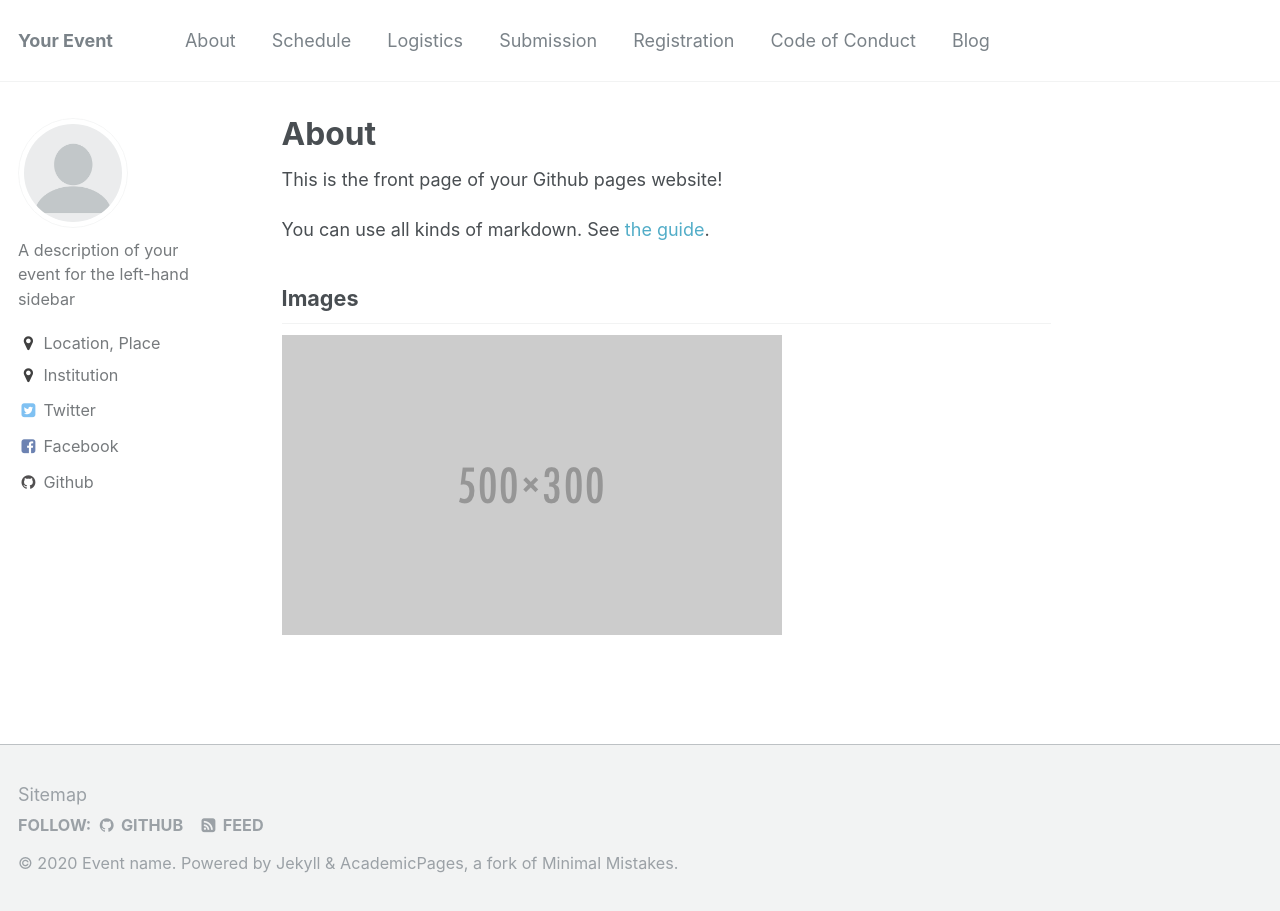
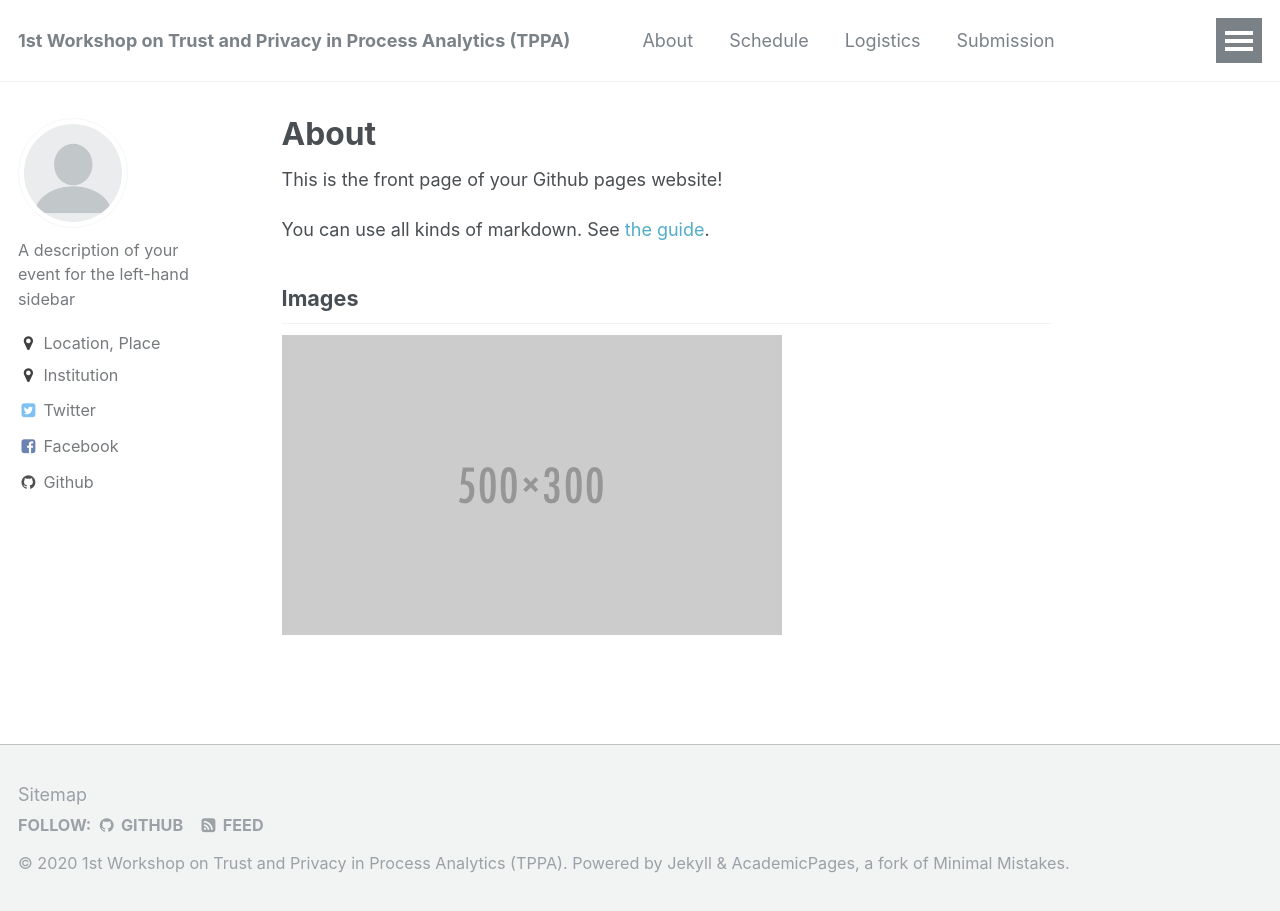
Before and after one commit to academicpages/events, a Jekyll site: the page built from _pages/about.md, in a window 1280 px wide. Built offline with Jekyll 4.4.1, drawn with Linux system fonts in a browser that asks for light colours.

Commit message:
Update _config.yml

```diff
--- a/_config.yml
+++ b/_config.yml
@@ -7,13 +7,13 @@
 
 # Site Settings
 locale                   : "en-US"
-title                    : "Your Event"
+title                    : "1st Workshop on Trust and Privacy in Process Analytics (TPPA)"
 title_separator          : "-"
-name                     : &name "Event name"
-description              : &description "personal description"
-url                      : https://academicpages.github.io # the base hostname & protocol for your site e.g. "https://mmistakes.github.io"
-baseurl                  : "/events" # the subpath of your site, e.g. "/blog"
-repository               : "academicpages/events"
+name                     : &name "1st Workshop on Trust and Privacy in Process Analytics (TPPA)"
+description              : &description "Workshop organized in conjunction with the 2nd International Conference on Process Mining: ICPM 2020 in Padua, Italy"
+url                      : https://tppa-workshop.github.io # the base hostname & protocol for your site e.g. "https://mmistakes.github.io"
+baseurl                  : "/2020" # the subpath of your site, e.g. "/blog"
+repository               : "tppa-workshop/2020"
 teaser                   :  # filename of teaser fallback teaser image placed in /images/, .e.g. "500x300.png"
 breadcrumbs              : false # true, false (default)
 words_per_minute         : 160
@@ -29,7 +29,7 @@ comments:
     colorscheme          : # "light" (default), "dark"
 staticman:
   allowedFields          : ['name', 'email', 'url', 'message']
-  branch                 : "gh-pages" # "master", "gh-pages"
+  branch                 : "master" # "master", "gh-pages"
   commitMessage          : "New comment."
   filename               : comment-{@timestamp}
   format                 : "yml"
@@ -70,7 +70,7 @@ social:
 
 # Analytics
 analytics:
-  provider               :  "google-universal" # false (default), "google", "google-universal", "custom"
+  provider               :  "false" # false (default), "google", "google-universal", "custom"
   google:
     tracking_id          :
 
```
